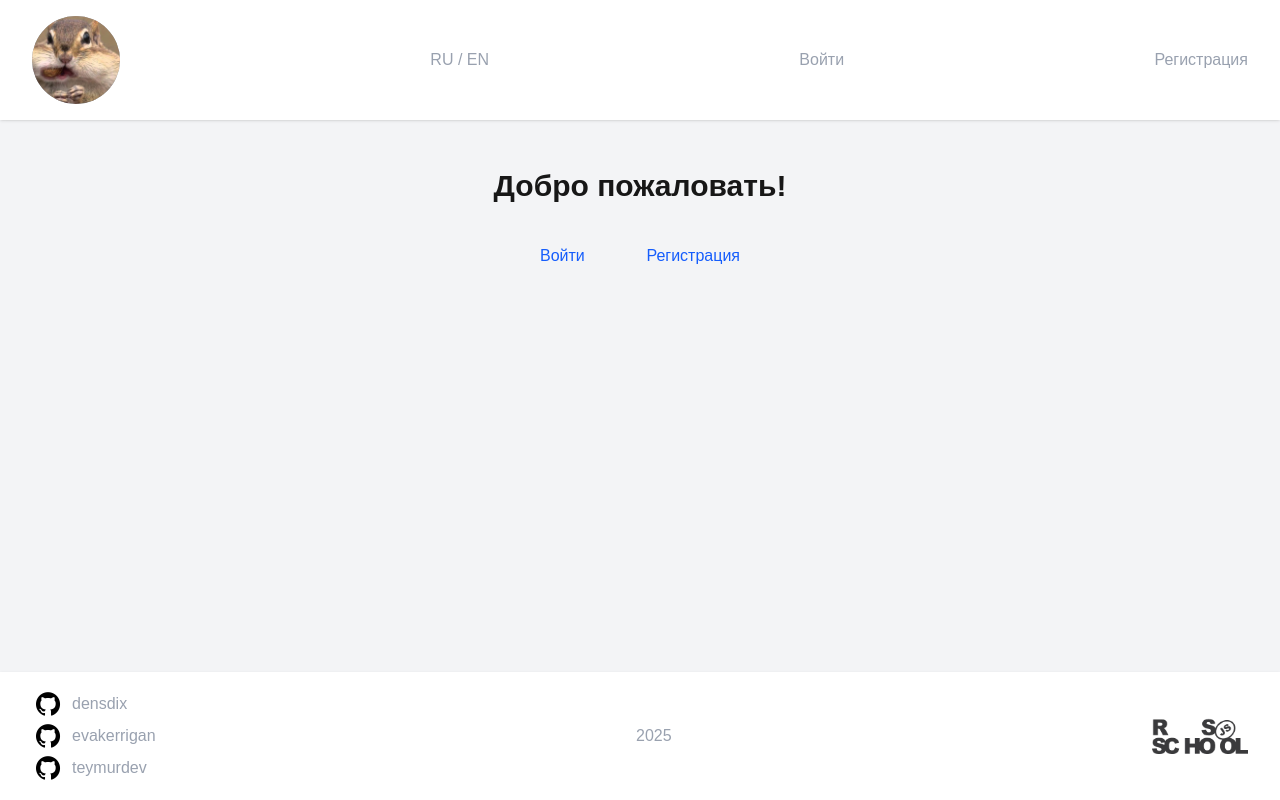
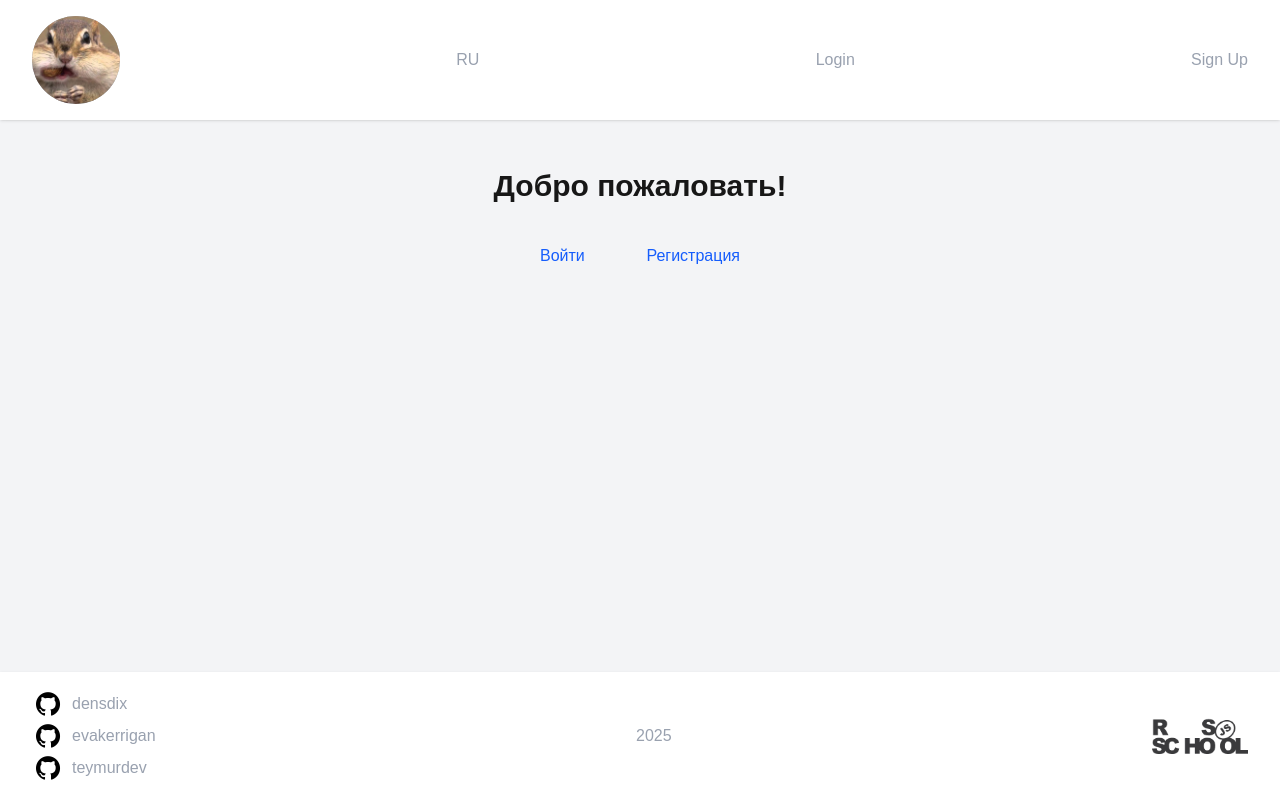
Before and after one commit to Densdix/rest-client-app, a Next.js app: page / in a window 1280 px wide. Built offline with nearby package versions, Linux system fonts and the light colour scheme; no server answers.

Commit message:
feat: add translations for RU and EN languages

```diff
--- a/src/components/ClientHeader.tsx
+++ b/src/components/ClientHeader.tsx
@@ -4,9 +4,13 @@ import Link from 'next/link';
 import React, { useState, useEffect, FC } from 'react';
 import { User } from '@supabase/supabase-js';
 import Image from 'next/image';
+import { useLanguage } from '@/hooks/useLanguage';
+import { useTranslation } from '@/hooks/useTranslation';
 
 export const ClientHeader: FC<{ user: User | null }> = ({ user }) => {
   const [isScrolled, setIsScrolled] = useState(false);
+  const { language, changeLanguage } = useLanguage();
+  const { t } = useTranslation();
 
   useEffect(() => {
     const handleScroll = () => {
@@ -16,6 +20,10 @@ export const ClientHeader: FC<{ user: User | null }> = ({ user }) => {
     window.addEventListener('scroll', handleScroll);
     return () => window.removeEventListener('scroll', handleScroll);
   }, []);
+
+  const handleLanguageChange = () => {
+    changeLanguage(language === 'en' ? 'ru' : 'en');
+  };
 
   return (
     <header
@@ -36,7 +44,9 @@ export const ClientHeader: FC<{ user: User | null }> = ({ user }) => {
           </Link>
         </div>
         <div className="text-gray-400 cursor-pointer hover:text-gray-500 transition-colors">
-          <button>RU / EN</button>
+          <button onClick={handleLanguageChange}>
+            {language === 'en' ? 'RU' : 'EN'}
+          </button>
         </div>
         {user ? (
           <div className="flex items-center justify-between space-x-4">
@@ -45,19 +55,19 @@ export const ClientHeader: FC<{ user: User | null }> = ({ user }) => {
                 href="/history"
                 className={`cursor-pointer ${isScrolled ? 'text-white' : 'text-gray-400'} hover:text-gray-500 transition-colors`}
               >
-                История
+                {t('common.history')}
               </Link>
               <Link
                 href="/restclient"
                 className={`cursor-pointer ${isScrolled ? 'text-white' : 'text-gray-400'} hover:text-gray-500 transition-colors`}
               >
-                Rest client
+                {t('common.restClient')}
               </Link>
               <Link
                 href="/variables"
                 className={`cursor-pointer ${isScrolled ? 'text-white' : 'text-gray-400'} hover:text-gray-500 transition-colors`}
               >
-                Переменные
+                {t('common.variables')}
               </Link>
             </div>
             <div className="flex items-center space-x-4">
@@ -67,7 +77,7 @@ export const ClientHeader: FC<{ user: User | null }> = ({ user }) => {
                   className="px-4 py-2 bg-blue-500 text-white rounded-md hover:bg-blue-600 cursor-pointer ml-4 transition-colors"
                   type="submit"
                 >
-                  Выйти
+                  {t('common.logout')}
                 </button>
               </form>
             </div>
@@ -75,10 +85,10 @@ export const ClientHeader: FC<{ user: User | null }> = ({ user }) => {
         ) : (
           <>
             <Link href="/signin" className="text-gray-400 hover:text-gray-500 transition-colors">
-              Войти
+              {t('common.login')}
             </Link>
             <Link href="/signup" className="text-gray-400 hover:text-gray-500 transition-colors">
-              Регистрация
+              {t('common.signup')}
             </Link>
           </>
         )}
--- /dev/null
+++ b/src/hooks/useLanguage.ts
@@ -0,0 +1,20 @@
+import { useState, useEffect } from 'react';
+import { Language, defaultLanguage } from '../i18n/config';
+
+export const useLanguage = () => {
+  const [language, setLanguage] = useState<Language>(defaultLanguage);
+
+  useEffect(() => {
+    const savedLanguage = localStorage.getItem('language') as Language;
+    if (savedLanguage) {
+      setLanguage(savedLanguage);
+    }
+  }, []);
+
+  const changeLanguage = (newLanguage: Language) => {
+    setLanguage(newLanguage);
+    localStorage.setItem('language', newLanguage);
+  };
+
+  return { language, changeLanguage };
+};
--- /dev/null
+++ b/src/hooks/useTranslation.ts
@@ -0,0 +1,25 @@
+import { translations } from '../i18n/config';
+import { useLanguage } from './useLanguage';
+
+type TranslationValue = string | Record<string, unknown>;
+
+export const useTranslation = () => {
+  const { language } = useLanguage();
+
+  const t = (key: string): string => {
+    const keys = key.split('.');
+    let value: TranslationValue = translations[language];
+
+    for (const k of keys) {
+      if (value && typeof value === 'object') {
+        value = value[k] as TranslationValue;
+      } else {
+        return key;
+      }
+    }
+
+    return typeof value === 'string' ? value : key;
+  };
+
+  return { t };
+};
--- /dev/null
+++ b/src/i18n/config.ts
@@ -0,0 +1,15 @@
+import en from '../translations/en.json';
+import ru from '../translations/ru.json';
+
+export type Language = 'en' | 'ru';
+
+export const languages: Language[] = ['en', 'ru'];
+
+export const defaultLanguage: Language = 'en';
+
+export const translations = {
+  en,
+  ru,
+} as const;
+
+export type TranslationKey = keyof typeof translations.en;
--- /dev/null
+++ b/src/translations/en.json
@@ -0,0 +1,36 @@
+{
+  "common": {
+    "welcome": "Welcome",
+    "login": "Login",
+    "logout": "Logout",
+    "signup": "Sign Up",
+    "email": "Email",
+    "password": "Password",
+    "submit": "Submit",
+    "cancel": "Cancel",
+    "save": "Save",
+    "delete": "Delete",
+    "edit": "Edit",
+    "search": "Search",
+    "loading": "Loading...",
+    "error": "Error",
+    "success": "Success",
+    "history": "History",
+    "restClient": "REST Client",
+    "variables": "Variables"
+  },
+  "header": {
+    "title": "REST Client",
+    "language": "Language"
+  },
+  "footer": {
+    "copyright": "© 2025",
+    "github": "GitHub",
+    "rsschool": "RSS School JS"
+  },
+  "home": {
+    "welcome": "Welcome!",
+    "login": "Login",
+    "signup": "Sign Up"
+  }
+}
--- /dev/null
+++ b/src/translations/ru.json
@@ -0,0 +1,36 @@
+{
+  "common": {
+    "welcome": "Добро пожаловать",
+    "login": "Войти",
+    "logout": "Выйти",
+    "signup": "Регистрация",
+    "email": "Электронная почта",
+    "password": "Пароль",
+    "submit": "Отправить",
+    "cancel": "Отмена",
+    "save": "Сохранить",
+    "delete": "Удалить",
+    "edit": "Редактировать",
+    "search": "Поиск",
+    "loading": "Загрузка...",
+    "error": "Ошибка",
+    "success": "Успешно",
+    "history": "История",
+    "restClient": "REST Клиент",
+    "variables": "Переменные"
+  },
+  "header": {
+    "title": "REST Клиент",
+    "language": "Язык"
+  },
+  "footer": {
+    "copyright": "© 2025",
+    "github": "GitHub",
+    "rsschool": "RSS School JS"
+  },
+  "home": {
+    "welcome": "Добро пожаловать!",
+    "login": "Войти",
+    "signup": "Регистрация"
+  }
+}
```
